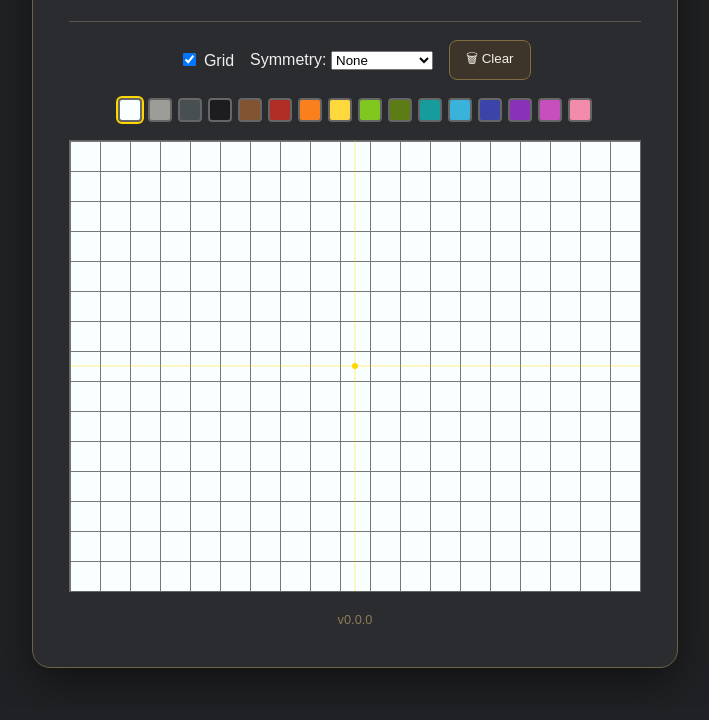
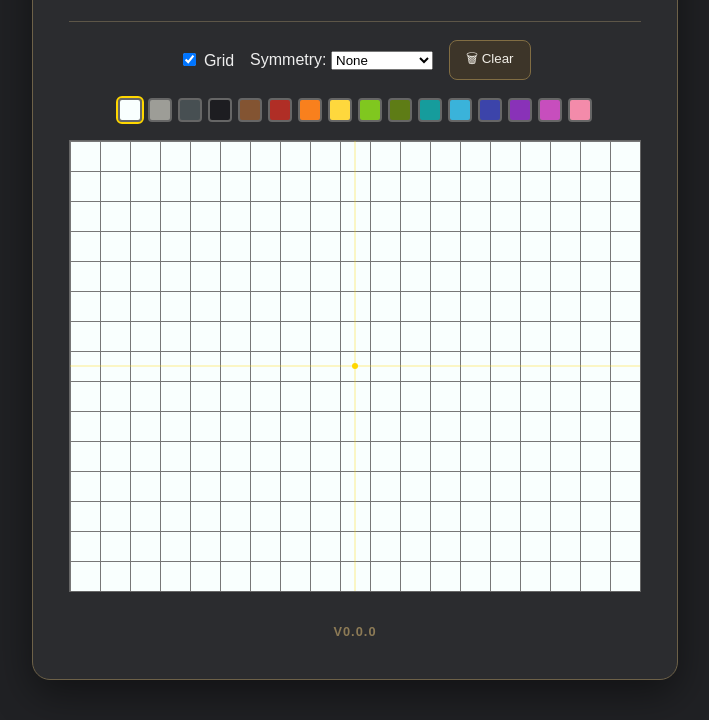
Before and after one commit to knitcodemonkey/treasured-pieces, a plain HTML site: page index.html in a window 1280 px wide. Shown: the part 220-940 px from the top of the page, without its empty margins (285-994 px from the left). Drawn offline with Linux system fonts and the light colour scheme; no server answers.

Commit message:
Move version badge to footer and fetch latest release

```diff
--- a/css/app.css
+++ b/css/app.css
@@ -67,11 +67,14 @@
 	font-style: italic;
 	color: #ece3d1;
 }
-.version {
-	margin-top: 18px;
-	font-size: 18px;
-	font-weight: bold;
-	color: #c8a45a;
+.app-version {
+	display: inline-block;
+	margin-top: 12px;
+	font-size: 0.8rem;
+	font-weight: 600;
+	letter-spacing: 0.08em;
+	text-transform: uppercase;
+	color: #8d7b56;
 }
 .divider {
 	margin: 18px 0 24px;
--- a/js/app.js
+++ b/js/app.js
@@ -2,7 +2,45 @@
 const ROWS = 15;
 const CELL = 30;
 
+async function updateVersionLabel(versionLabel) {
+	const fallbackVersion =
+		document.body.dataset.version ||
+		versionLabel?.textContent?.trim() ||
+		"v0.0.0";
+
+	if (!versionLabel) {
+		return fallbackVersion;
+	}
+
+	try {
+		const response = await fetch(
+			"https://api.github.com/repos/knitcodemonkey/treasured-pieces/releases?per_page=5"
+		);
+		if (!response.ok) {
+			throw new Error("Release lookup failed");
+		}
+
+		const releases = await response.json();
+		const latestTag =
+			releases.find((release) => release.tag_name)?.tag_name || null;
+		const nextVersion = latestTag || fallbackVersion;
+		versionLabel.textContent = nextVersion;
+		return nextVersion;
+	} catch (error) {
+		versionLabel.textContent = fallbackVersion;
+		return fallbackVersion;
+	}
+}
+
 function bootstrap() {
+	const versionLabel = document.getElementById("appVersion");
+	if (versionLabel) {
+		versionLabel.textContent =
+			document.body.dataset.version || versionLabel.textContent || "v0.0.0";
+	}
+
+	void updateVersionLabel(versionLabel);
+
 	const project = window.projectModule.createProject({
 		cols: COLS,
 		rows: ROWS
```
